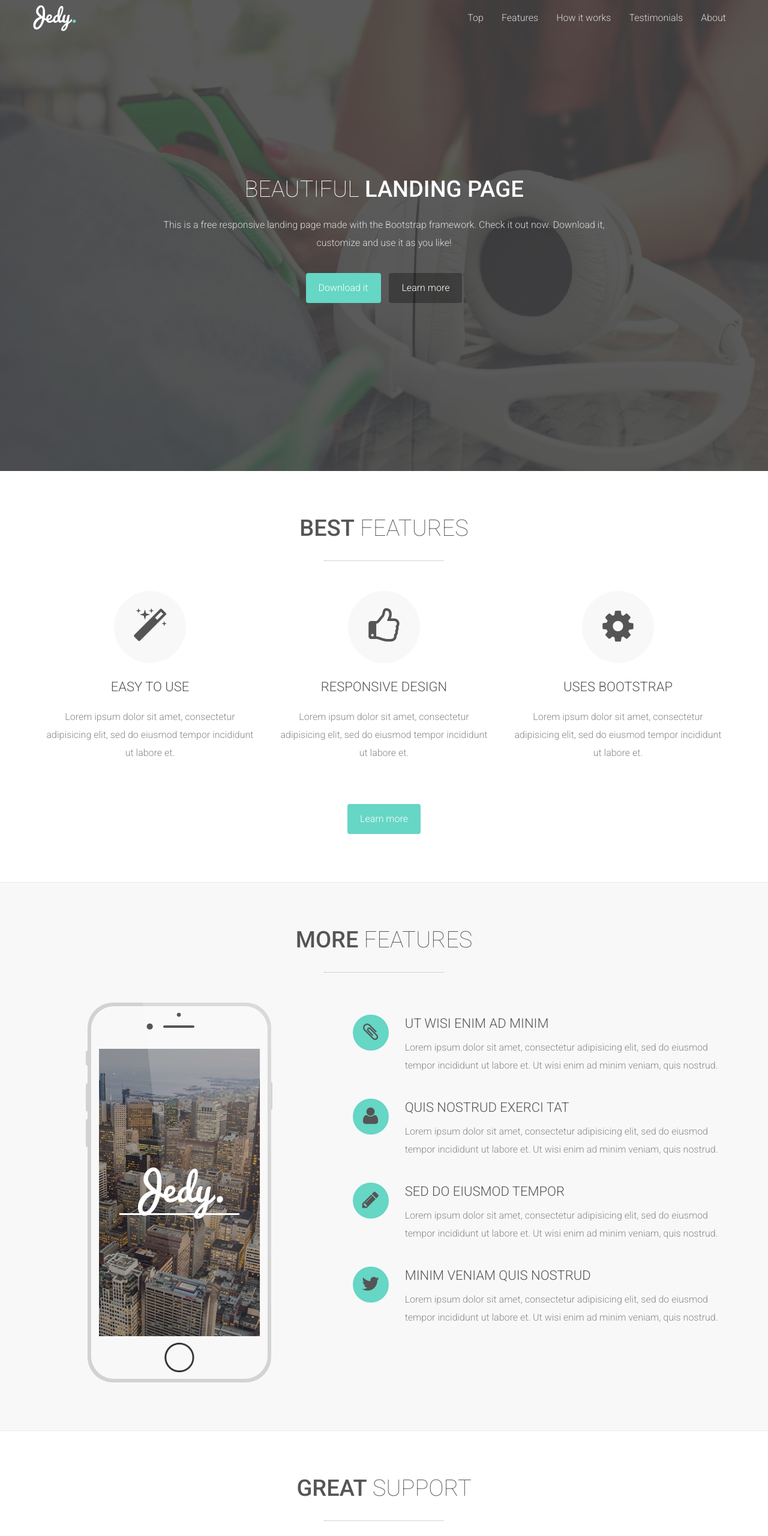
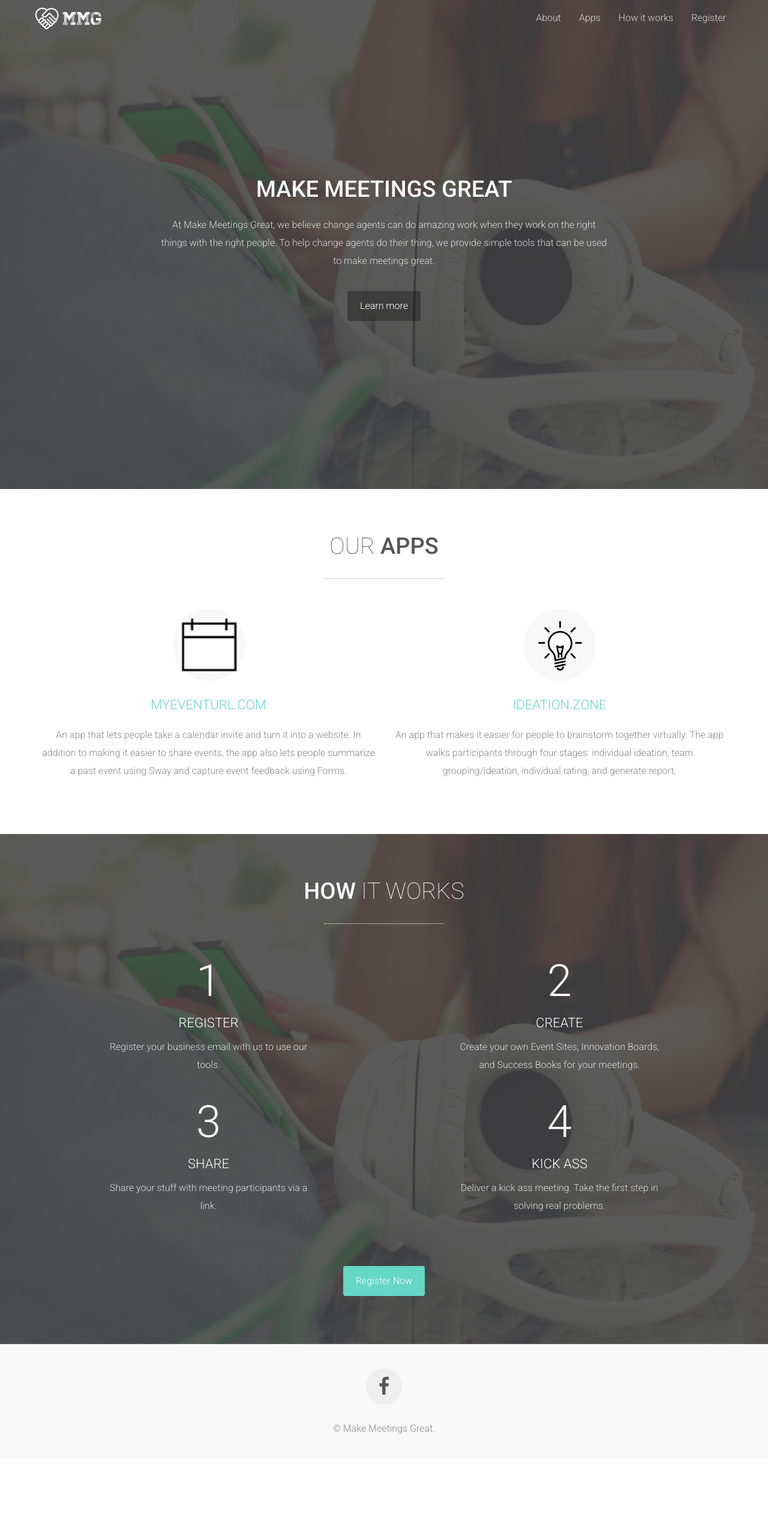
Before and after one commit to MakeMeetingsGreat/makemeetingsgreat, a plain HTML site: page index.html in a window 1280 px wide. Shown: the top 2560 px of the page at 60% size. After the commit the page ends 2431 px from the top, so only its background shows below. Drawn offline with Linux system fonts and the light colour scheme.

Commit message:
Updating Website

```diff
--- a/assets/css/media-queries.css
+++ b/assets/css/media-queries.css
@@ -71,7 +71,7 @@ only screen and (                min-resolution: 2dppx) {
 
 	/* logo */
     .navbar-brand {
-    	background-image: url(../img/logo@2x.png) !important; background-repeat: no-repeat !important; background-size: 72px 43px !important;
+    	background-image: url(../img/MMGLogo.png) !important; background-repeat: no-repeat !important; background-size: 117px 43px !important;
     }
 
 }
--- a/assets/css/style.css
+++ b/assets/css/style.css
@@ -172,9 +172,9 @@ ul.navbar-nav {
 .navbar-inverse ul.navbar-nav li a:focus { color: #fff; outline: 0; opacity: 1; }
 
 .navbar-brand {
-	width: 72px;
+	width: 200px;
 	height: 60px;
-	background: url(../img/logo.png) left center no-repeat;
+	background: url(../img/MMGLogo117.png) left center no-repeat;
 	text-indent: -99999px;
 }
 
--- a/index.html
+++ b/index.html
@@ -6,7 +6,7 @@
         <meta charset="utf-8">
         <meta http-equiv="X-UA-Compatible" content="IE=edge">
         <meta name="viewport" content="width=device-width, initial-scale=1">
-        <title>Jedy - Bootstrap Landing Page</title>
+        <title>Make Meetings Great</title>
 
         <!-- CSS -->
         <link rel="stylesheet" href="http://fonts.googleapis.com/css?family=Roboto:400,100,300,500">
@@ -26,10 +26,10 @@
 
         <!-- Favicon and touch icons -->
         <link rel="shortcut icon" href="assets/ico/favicon.png">
-        <link rel="apple-touch-icon-precomposed" sizes="144x144" href="assets/ico/apple-touch-icon-144-precomposed.png">
-        <link rel="apple-touch-icon-precomposed" sizes="114x114" href="assets/ico/apple-touch-icon-114-precomposed.png">
-        <link rel="apple-touch-icon-precomposed" sizes="72x72" href="assets/ico/apple-touch-icon-72-precomposed.png">
-        <link rel="apple-touch-icon-precomposed" href="assets/ico/apple-touch-icon-57-precomposed.png">
+        <link rel="apple-touch-icon-precomposed" sizes="144x144" href="assets/ico/favicon144.png">
+        <link rel="apple-touch-icon-precomposed" sizes="114x114" href="assets/ico/favicon114.png">
+        <link rel="apple-touch-icon-precomposed" sizes="72x72" href="assets/ico/favicon72.png">
+        <link rel="apple-touch-icon-precomposed" href="assets/ico/favicon57.png">
 
     </head>
     <body>
@@ -49,16 +49,17 @@
 						<span class="icon-bar"></span>
 						<span class="icon-bar"></span>
 					</button>
-					<a class="navbar-brand" href="index.html">Jedy - Bootstrap Landing Page</a>
+					<a class="navbar-brand" href="index.html">Make Meetings Great</a>
 				</div>
 				<!-- Collect the nav links, forms, and other content for toggling -->
 				<div class="collapse navbar-collapse" id="top-navbar-1">
 					<ul class="nav navbar-nav navbar-right">
-						<li><a class="scroll-link" href="#top-content">Top</a></li>
-						<li><a class="scroll-link" href="#features">Features</a></li>
+						<li><a class="scroll-link" href="#top-content">About</a></li>
+						<li><a class="scroll-link" href="#features">Apps</a></li>
 						<li><a class="scroll-link" href="#how-it-works">How it works</a></li>
-						<li><a class="scroll-link" href="#testimonials">Testimonials</a></li>
-						<li><a class="scroll-link" href="#about-us">About</a></li>
+						<div hidden><li><a class="scroll-link" href="#testimonials">Testimonials</a></li></div>
+						<div hidden><li><a class="scroll-link" href="#about-us">About</a></li></div>
+						<li><a href="http://register.makemeetingsgreat.com">Register</a></li>
 					</ul>
 				</div>
 			</div>
@@ -72,15 +73,13 @@
 
                     <div class="row">
                         <div class="col-sm-8 col-sm-offset-2 text">
-                            <h1 class="wow fadeInLeftBig">Beautiful <strong>Landing Page</strong></h1>
+                            <h1 class="wow fadeInLeftBig"><strong>Make Meetings Great</strong></h1>
                             <div class="description wow fadeInLeftBig">
                             	<p>
-	                            	This is a free responsive landing page made with the Bootstrap framework.
-	                            	Check it out now. Download it, customize and use it as you like!
+	                            	At Make Meetings Great, we believe change agents can do amazing work when they work on the right things with the right people.  To help change agents do their thing, we provide simple tools that can be used to make meetings great.
                             	</p>
                             </div>
                             <div class="top-big-link wow fadeInUp">
-                            	<a class="btn btn-link-1" href="http://azmind.com">Download it</a>
                             	<a class="btn btn-link-2 scroll-link" href="#features">Learn more</a>
                             </div>
                         </div>
@@ -96,26 +95,26 @@
 	        <div class="container">
 	            <div class="row">
 	                <div class="col-sm-12 features section-description wow fadeIn">
-	                    <h2><strong>Best</strong> features</h2>
+	                    <h2>Our <strong>Apps</strong></h2>
 	                    <div class="divider-1 wow fadeInUp"><span></span></div>
 	                </div>
 	            </div>
 	            <div class="row">
-                	<div class="col-sm-4 features-box wow fadeInUp">
+                	<div class="col-sm-6 features-box wow fadeInUp">
 	                	<div class="features-box-icon">
-	                		<i class="fa fa-magic"></i>
+	                		<img src="assets/img/MEU96.png" />
 	                	</div>
-	                    <h3>Easy To Use</h3>
-	                    <p>Lorem ipsum dolor sit amet, consectetur adipisicing elit, sed do eiusmod tempor incididunt ut labore et.</p>
+	                    <h3><a href="https://www.myeventurl.com">MyEventURL.com</a></h3>
+	                    <p>An app that lets people take a calendar invite and turn it into a website. In addition to making it easier to share events, the app also lets people summarize a past event using Sway and capture event feedback using Forms.</p>
                     </div>
-                    <div class="col-sm-4 features-box wow fadeInDown">
+                    <div class="col-sm-6 features-box wow fadeInDown">
 	                	<div class="features-box-icon">
-	                		<i class="fa fa-thumbs-o-up"></i>
+							<img src="assets/img/IZ96.png" />
 	                	</div>
-	                    <h3>Responsive Design</h3>
-	                    <p>Lorem ipsum dolor sit amet, consectetur adipisicing elit, sed do eiusmod tempor incididunt ut labore et.</p>
+	                    <h3><a href="https://www.ideation.zone">Ideation.Zone</a></h3>
+	                    <p>An app that makes it easier for people to brainstorm together virtually. The app walks participants through four stages: individual ideation, team grouping/ideation, individual rating, and generate report.</p>
                     </div>
-                    <div class="col-sm-4 features-box wow fadeInUp">
+                    <div class="col-sm-4 features-box wow fadeInUp" hidden>
 	                	<div class="features-box-icon">
 	                		<i class="fa fa-cog"></i>
 	                	</div>
@@ -123,7 +122,7 @@
 	                    <p>Lorem ipsum dolor sit amet, consectetur adipisicing elit, sed do eiusmod tempor incididunt ut labore et.</p>
                     </div>
 	            </div>
-	            <div class="row">
+	            <div class="row" hidden>
 	            	<div class="col-sm-12 section-bottom-button wow fadeInUp">
                         <a class="btn btn-link-1 scroll-link" href="#more-features">Learn more</a>
 	            	</div>
@@ -132,7 +131,7 @@
         </div>
 
 		<!-- More features -->
-        <div class="more-features-container section-container section-container-gray-bg">
+        <div class="more-features-container section-container section-container-gray-bg" hidden>
 	        <div class="container">
 	            <div class="row">
 	                <div class="col-sm-12 more-features section-description wow fadeIn">
@@ -193,7 +192,7 @@
         </div>
 
         <!-- Great support -->
-        <div class="great-support-container section-container">
+        <div class="great-support-container section-container" hidden>
 	        <div class="container">
 	            <div class="row">
 	                <div class="col-sm-12 great-support section-description wow fadeIn">
@@ -236,37 +235,37 @@
 	            <div class="row">
                 	<div class="col-sm-4 col-sm-offset-1 how-it-works-box wow fadeInUp">
 	                	<div class="how-it-works-box-icon">1</div>
-	                    <h3>Sign up</h3>
-	                    <p>Lorem ipsum dolor sit amet, consectetur adipisicing elit, sed do eiusmod tempor incididunt ut labore et.</p>
+	                    <h3>Register</h3>
+	                    <p>Register your business email with us to use our tools.</p>
                     </div>
                     <div class="col-sm-4 col-sm-offset-2 how-it-works-box wow fadeInDown">
 	                	<div class="how-it-works-box-icon">2</div>
-	                    <h3>Make payment</h3>
-	                    <p>Lorem ipsum dolor sit amet, consectetur adipisicing elit, sed do eiusmod tempor incididunt ut labore et.</p>
+	                    <h3>Create</h3>
+	                    <p>Create your own Event Sites, Innovation Boards, and Success Books for your meetings.</p>
                     </div>
                 </div>
                 <div class="row">
                     <div class="col-sm-4 col-sm-offset-1 how-it-works-box wow fadeInUp">
 	                	<div class="how-it-works-box-icon">3</div>
-	                    <h3>Log in</h3>
-	                    <p>Lorem ipsum dolor sit amet, consectetur adipisicing elit, sed do eiusmod tempor incididunt ut labore et.</p>
+	                    <h3>Share</h3>
+	                    <p>Share your stuff with meeting participants via a link.</p>
                     </div>
                     <div class="col-sm-4 col-sm-offset-2 how-it-works-box wow fadeInDown">
 	                	<div class="how-it-works-box-icon">4</div>
-	                    <h3>Start learning</h3>
-	                    <p>Lorem ipsum dolor sit amet, consectetur adipisicing elit, sed do eiusmod tempor incididunt ut labore et.</p>
+	                    <h3>Kick Ass</h3>
+	                    <p>Deliver a kick ass meeting.  Take the first step in solving real problems.</p>
                     </div>
 	            </div>
 	            <div class="row">
 	            	<div class="col-sm-12 section-bottom-button wow fadeInUp">
-                        <a class="btn btn-link-1 scroll-link" href="#top-content">Sign up now</a>
+                        <a class="btn btn-link-1 scroll-link" href="http://register.makemeetingsgreat.com">Register Now</a>
 	            	</div>
 	            </div>
 	        </div>
         </div>
 
         <!-- Testimonials -->
-        <div class="testimonials-container section-container">
+        <div class="testimonials-container section-container" hidden>
 	        <div class="container">
 	            <div class="row">
 	                <div class="col-sm-12 testimonials section-description wow fadeIn">
@@ -354,7 +353,7 @@
         </div>
 
         <!-- Call to action -->
-        <div class="call-to-action-container section-container section-container-image-bg">
+        <div class="call-to-action-container section-container section-container-image-bg" hidden>
 	        <div class="container">
 	            <div class="row">
 	                <div class="col-sm-12 call-to-action section-description wow fadeInLeftBig">
@@ -375,7 +374,7 @@
         </div>
 
         <!-- About us -->
-        <div class="about-us-container section-container">
+        <div class="about-us-container section-container" hidden>
 	        <div class="container">
 	            <div class="row">
 	                <div class="col-sm-12 about-us section-description wow fadeIn">
@@ -429,16 +428,16 @@
 	        <div class="container">
 	        	<div class="row">
                     <div class="col-sm-12 footer-social">
-                    	<a href="#"><i class="fa fa-facebook"></i></a>
-                    	<a href="#"><i class="fa fa-dribbble"></i></a>
-                    	<a href="#"><i class="fa fa-twitter"></i></a>
-                    	<a href="#"><i class="fa fa-instagram"></i></a>
-                    	<a href="#"><i class="fa fa-pinterest"></i></a>
+                    	<a href="https://www.facebook.com/makemeetingsgreat"><i class="fa fa-facebook"></i></a>
+                    	<div hidden><a href="#"><i class="fa fa-dribbble"></i></a></div>
+                    	<div hidden><a href="#"><i class="fa fa-twitter"></i></a></div>
+                    	<div hidden><a href="#"><i class="fa fa-instagram"></i></a></div>
+                    	<div hidden><a href="#"><i class="fa fa-pinterest"></i></a></div>
                     </div>
 	            </div>
 	            <div class="row">
                     <div class="col-sm-12 footer-copyright">
-                    	&copy; Jedy Bootstrap Template by <a href="http://azmind.com">Azmind</a>.
+                    	&copy; Make Meetings Great</a>.
                     </div>
                 </div>
 	        </div>
```
Also changed, not shown: assets/ico/apple-touch-icon-114-precomposed.png (deleted), assets/ico/apple-touch-icon-144-precomposed.png (deleted), assets/ico/apple-touch-icon-57-precomposed.png (deleted), assets/ico/apple-touch-icon-72-precomposed.png (deleted), assets/ico/favicon.png, assets/ico/favicon114.png (added), assets/ico/favicon144.png (added), assets/ico/favicon57.png (added), assets/ico/favicon72.png (added), assets/img/Email_symbol.png (added), assets/img/IZ96.png (added), assets/img/MEU96.png (added), assets/img/MMGLogo.png (added), assets/img/MMGLogo117.png (added).
